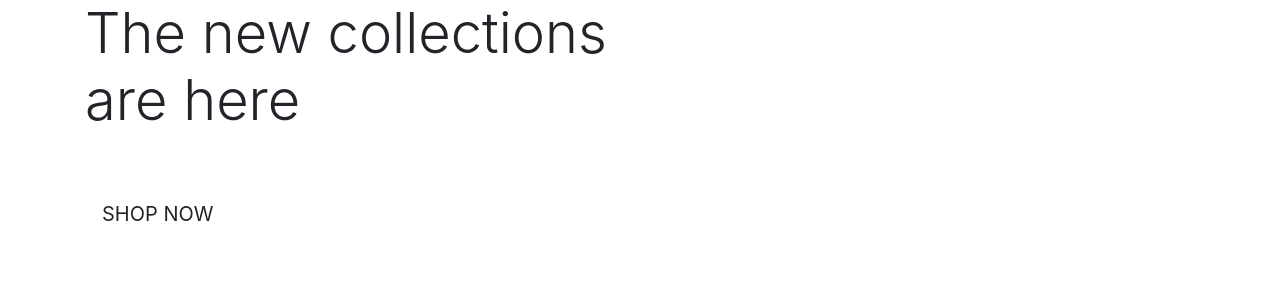
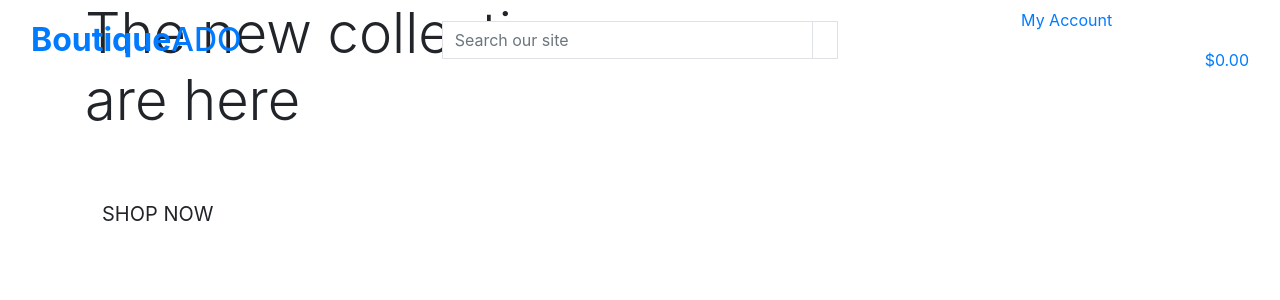
Before and after one commit to joeb-brfc/boutique_ado_v1, a Django app: page / in a window 1280 px wide. Shown: the top 300 px of the page. Run offline with Django 3.2, Linux system fonts and the light colour scheme.

Commit message:
added main page header

```diff
--- a/templates/base.html
+++ b/templates/base.html
@@ -4,48 +4,82 @@
 <html lang="en">
   <head>
     {% block meta %}
-    <meta http-equiv="X-UA-Compatible" content="IE=edge">
-    <meta charset="utf-8">
-    <meta name="viewport" content="width=device-width, initial-scale=1, shrink-to-fit=no">
-    {% endblock %}
-
-    {%block extra_meta %}
-    {% endblock %}
-
-    {% block corecss %}
-    <link rel="stylesheet" href="https://cdn.jsdelivr.net/npm/bootstrap@4.6.2/dist/css/bootstrap.min.css" integrity="sha384-xOolHFLEh07PJGoPkLv1IbcEPTNtaed2xpHsD9ESMhqIYd0nLMwNLD69Npy4HI+N" crossorigin="anonymous">
-    {% endblock %}
-
-    {% block extra_css %}
-    {% endblock %}
-
-    {% block corejs %}
+    <meta http-equiv="X-UA-Compatible" content="IE=edge" />
+    <meta charset="utf-8" />
+    <meta name="viewport" content="width=device-width, initial-scale=1, shrink-to-fit=no" />
+    {% endblock %} {%block extra_meta %} {% endblock %} {% block corecss %}
+    <link rel="stylesheet" href="https://cdn.jsdelivr.net/npm/bootstrap@4.6.2/dist/css/bootstrap.min.css" integrity="sha384-xOolHFLEh07PJGoPkLv1IbcEPTNtaed2xpHsD9ESMhqIYd0nLMwNLD69Npy4HI+N" crossorigin="anonymous" />
+    {% endblock %} {% block extra_css %} {% endblock %} {% block corejs %}
     <script src="https://cdn.jsdelivr.net/npm/jquery@3.5.1/dist/jquery.slim.min.js" integrity="sha384-DfXdz2htPH0lsSSs5nCTpuj/zy4C+OGpamoFVy38MVBnE+IbbVYUew+OrCXaRkfj" crossorigin="anonymous"></script>
     <script src="https://cdn.jsdelivr.net/npm/popper.js@1.16.1/dist/umd/popper.min.js" integrity="sha384-9/reFTGAW83EW2RDu2S0VKaIzap3H66lZH81PoYlFhbGU+6BZp6G7niu735Sk7lN" crossorigin="anonymous"></script>
     <script src="https://cdn.jsdelivr.net/npm/bootstrap@4.6.2/dist/js/bootstrap.min.js" integrity="sha384-+sLIOodYLS7CIrQpBjl+C7nPvqq+FbNUBDunl/OZv93DB7Ln/533i8e/mZXLi/P+" crossorigin="anonymous"></script>
-    {% endblock %}
-
-    {% block extra_js %}
-    {% endblock %}
+    {% endblock %} {% block extra_js %} {% endblock %}
 
     <title>Boutique ADO {% block extra_title %}{% endblock %}</title>
   </head>
   <body>
-    <header class="container-fluid fixed-top"></header>
+    <header class="container-fluid fixed-top">
+      <div class="row">
+        <div class="col-12 col-lg-4 my-auto py-1 py-lg-0 text-center text-lg-left">
+          <a href="{% url 'home' %}" class="nav-link main-logo-link">
+            <h2 class="logo-font text-black my-0"><strong>Boutique</strong>ADO</h2>
+          </a>
+        </div>
+        <div class="col-12 col-lg-4 my-auto py-1 py-lg-0">
+          <form method="GET" action="">
+            <div class="input-group" w-100>
+              <input class="form-control border border-black rounded-0" type="text" name="q" placeholder="Search our site" />
+              <div class="input-group-append">
+                <button class="form-control btn btn-black border border-black rounded-0" type="submit">
+                  <span class="icon">
+                    <i class="fas fa-search"></i>
+                  </span>
+                </button>
+              </div>
+            </div>
+          </form>
+        </div>
+        <div class="col-12 col-lg-4 my-auto py-1 py-lg-0">
+          <ul class="list-inline list unstyled text-center text-lg-right my-0">
+            <li class="list-inline-item-dropdown">
+              <a class="text-black nav-link" href="#" id="user-options" data-toggle="dropdown" aria-haspopup="true" aria-expanded="false">
+                <div class="text-center">
+                  <div><i class="fas fa-user fa-lg"></i></div>
+                  <p class="my-0">My Account</p>
+                </div>
+              </a>
+              <div class="dropdown-menu border-0" aria-labelledby="user-options">
+                {% if request.user.is_authenticated %} {% if request.user.is_superuser %}
+                <a href="" class="dropdown-item">Product Management</a>
+                {% endif %}
+                <a href="" class="dropdown-item">My Profile</a>
+                <a href="{% url 'account_logout' %}" class="dropdown-item">Logout</a>
+                {% else %}
+                <a href="{% url 'account_signup' %}" class="dropdown-item">Register</a>
+                <a href="{% url 'account_login' %}" class="dropdown-item">Login</a>
+                {% endif %}
+              </div>
+            </li>
+            <li class="list-inline-item">
+            <a class="{% if grand_total %}text-info font-weight-bold{% else %}text-black{% endif %} nav-link" href="">
+              <div class="text-center">
+                <div><i class="fas fa-shopping-bag fa-lg"></i></div>
+                <p class="my-0">
+                  {% if grand_total %}
+                    ${{ grand_total|floatformat:2 }}
+                  {% else %}
+                    $0.00
+                  {% endif %}
+                </p>
+              </div>
+            </a>
+          </li>
+        </ul>
+      </div>
+    </div>
+  </header>
     {% if messages %}
-        <div class="message-container">
-    {% endif %}
-
-    {% block page_header %}
-    {% endblock %}
-
-    {% block content %}
-    {% endblock %}
-
-    {% block postloadjs %}
-    {% endblock %}
-
-
-
+    <div class="message-container"></div>
+    {% endif %} {% block page_header %} {% endblock %} {% block content %} {% endblock %} {% block postloadjs %} {% endblock %}
   </body>
 </html>
```
